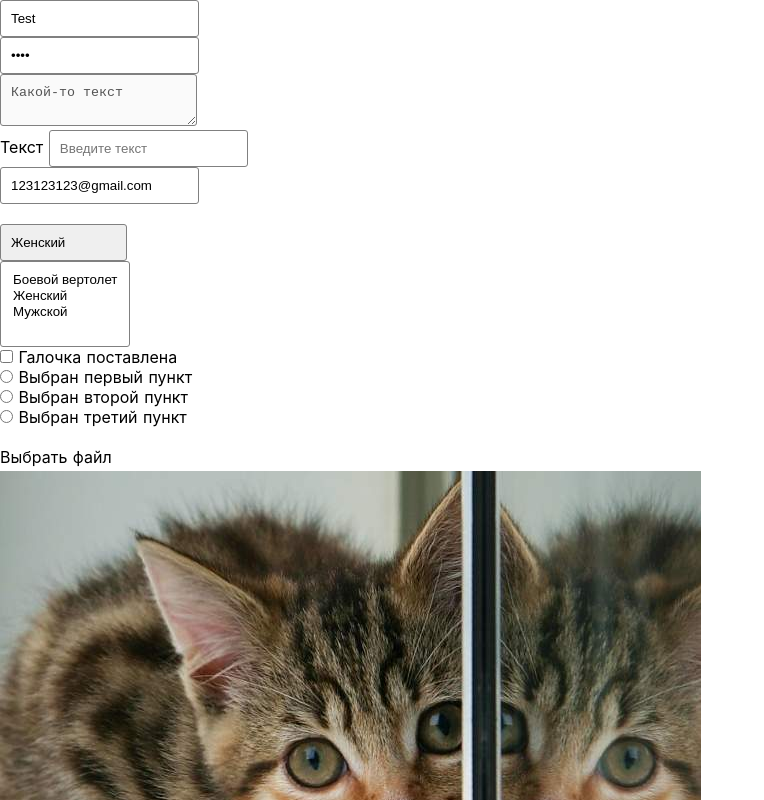
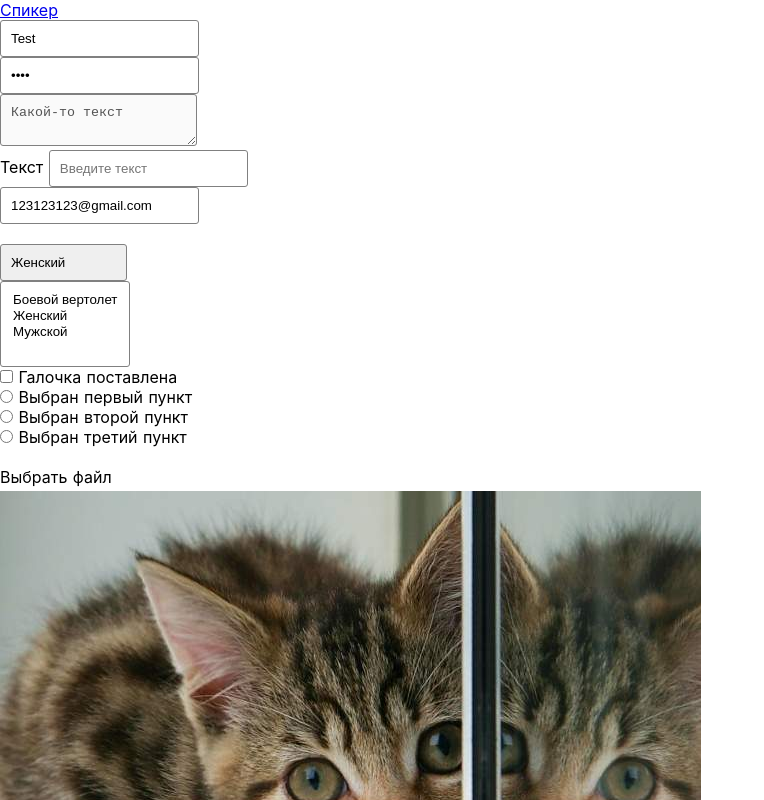
Before and after one commit to llChimerall/nuxttest, a Nuxt app: page /index5 in a window 1280 px wide. Shown: the top 800 px of the page, without its empty margins (0-764 px from the left). Built offline with nearby package versions, Linux system fonts and the light colour scheme.

Commit message:
add link

```diff
--- a/pages/index5.vue
+++ b/pages/index5.vue
@@ -1,5 +1,6 @@
 <template>
     <form action="/index4" method="get">
+      <a href="/index4" target="_blank" >Спикер</a><br />
       <input name="search" type="text" value="Test" /><br />
       <input name="pass" type="password" value="Test" /><br />
       <textarea name="bigText" disabled>Какой-то текст</textarea>
```
